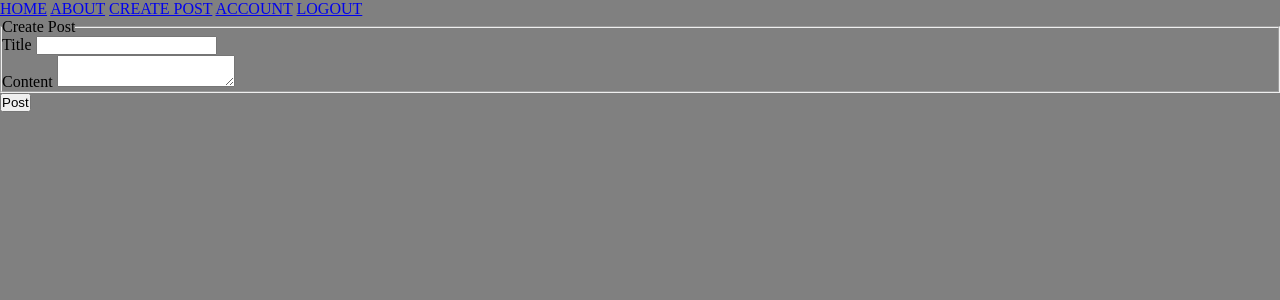
After one commit to teemak/python-projects, a Flask app: page /post/new in a window 1280 px wide. The commit adds this page. Shown: the top 300 px of the page. Run offline with Flask 2, Linux system fonts and the light colour scheme; a user stored in the database is signed in; parts of the project's set-up code (start-up, migrations or seed data) failed here and were passed over; some libraries are stand-ins or nearby versions.

Commit message:
working on creating posts

```diff
--- a/flaskblog/flaskblog/forms.py
+++ b/flaskblog/flaskblog/forms.py
@@ -1,7 +1,7 @@
 from flask_wtf import FlaskForm
 from flask_wtf.file import FileField, FileAllowed
 from flask_login import current_user
-from wtforms import StringField, PasswordField, SubmitField, BooleanField
+from wtforms import StringField, PasswordField, SubmitField, BooleanField, TextAreaField
 from wtforms.validators import DataRequired, Length, Email, EqualTo, ValidationError
 from flaskblog.models import User
 
@@ -28,7 +28,6 @@ class RegistrationForm(FlaskForm):
         if email_exists:
             raise ValidationError('Account already exists.')
 
-
 class LoginForm(FlaskForm):
     email = StringField('Email',
         validators = [ DataRequired(), Email() ])
@@ -54,3 +53,8 @@ class UpdateAccountForm(FlaskForm):
             user = User.query.filter_by(email=email.data).first()
             if user:
                 raise ValidationError('Email taken. Please choose another')
+
+class PostForm(FlaskForm):
+    title = StringField('Title', validators=[DataRequired()])
+    content = TextAreaField('Content', validators=[DataRequired()])
+    submit = SubmitField('Post')
--- a/flaskblog/flaskblog/routes.py
+++ b/flaskblog/flaskblog/routes.py
@@ -3,29 +3,15 @@ import secrets
 from PIL import Image
 from flask import render_template, url_for, flash, redirect, request
 from flaskblog import app, db, bcrypt
-from flaskblog.forms import LoginForm, RegistrationForm, UpdateAccountForm
+from flaskblog.forms import LoginForm, RegistrationForm, UpdateAccountForm, PostForm
 from flaskblog.models import User, Post
 from flask_login import login_user, current_user, logout_user, login_required
-
-articles = [
-    {
-        'author': 'Tee Mak',
-        'title': 'Blog Post',
-        'content': 'First post content',
-        'date_posted': 'April 20, 2018'
-    },
-    {
-        'author': 'Erza',
-        'title': 'Dob Blog Post',
-        'content': 'This post is about dogs!',
-        'date_posted': 'August 20, 2018'
-    }
-]
 
 @app.route('/')
 @app.route('/home')
 def home():
-    return render_template('home.html', posts=articles)
+    posts = Post.query.all()
+    return render_template('home.html', posts=posts)
 
 @app.route('/about')
 def about():
@@ -115,3 +101,16 @@ def account():
 
     return render_template('account.html', title="Account",
         image_file=image_file, form=form)
+
+#VALIDATES FORM - SAVES TO DB - RENDER TEMPLATE
+@app.route('/post/new', methods=['GET', 'POST'])
+@login_required
+def new_post():
+    form = PostForm()
+    if form.validate_on_submit():
+        post = Post(title=form.title.data, content=form.content.data, author=current_user)
+        db.session.add(post)
+        db.session.commit()
+        flash('Post created')
+        return redirect(url_for('home'))
+    return render_template('create_post.html', title='New Post', form=form)
--- /dev/null
+++ b/flaskblog/flaskblog/templates/create_post.html
@@ -0,0 +1,21 @@
+{% extends 'layout.html' %}
+{% block content %}
+
+    <form method="POST">
+        <fieldset>
+            <legend>Create Post</legend>
+            <div>
+            {{ form.title.label }}
+            {{ form.title }}
+            </div>
+
+            <div>
+            {{ form.content.label }}
+            {{ form.content }}
+            </div>
+
+        </fieldset>
+        {{ form.submit }}
+    </form>
+
+{% endblock content %}
--- a/flaskblog/flaskblog/templates/layout.html
+++ b/flaskblog/flaskblog/templates/layout.html
@@ -15,6 +15,7 @@
         <a href="{{ url_for('home') }}">HOME</a>
         <a href="{{ url_for('about') }}">ABOUT</a>
         {% if current_user.is_authenticated %}
+            <a href="{{ url_for('new_post') }}">CREATE POST</a>
             <a href="{{ url_for('account') }}">ACCOUNT</a>
             <a href="{{ url_for('logout') }}">LOGOUT</a>
         {% else %}
```
Also changed, not shown: flaskblog/flaskblog/templates/account.html (+4 -3 lines), flaskblog/flaskblog/templates/login.html (+7 -4 lines), flaskblog/flaskblog/templates/register.html (+4 -4 lines).
